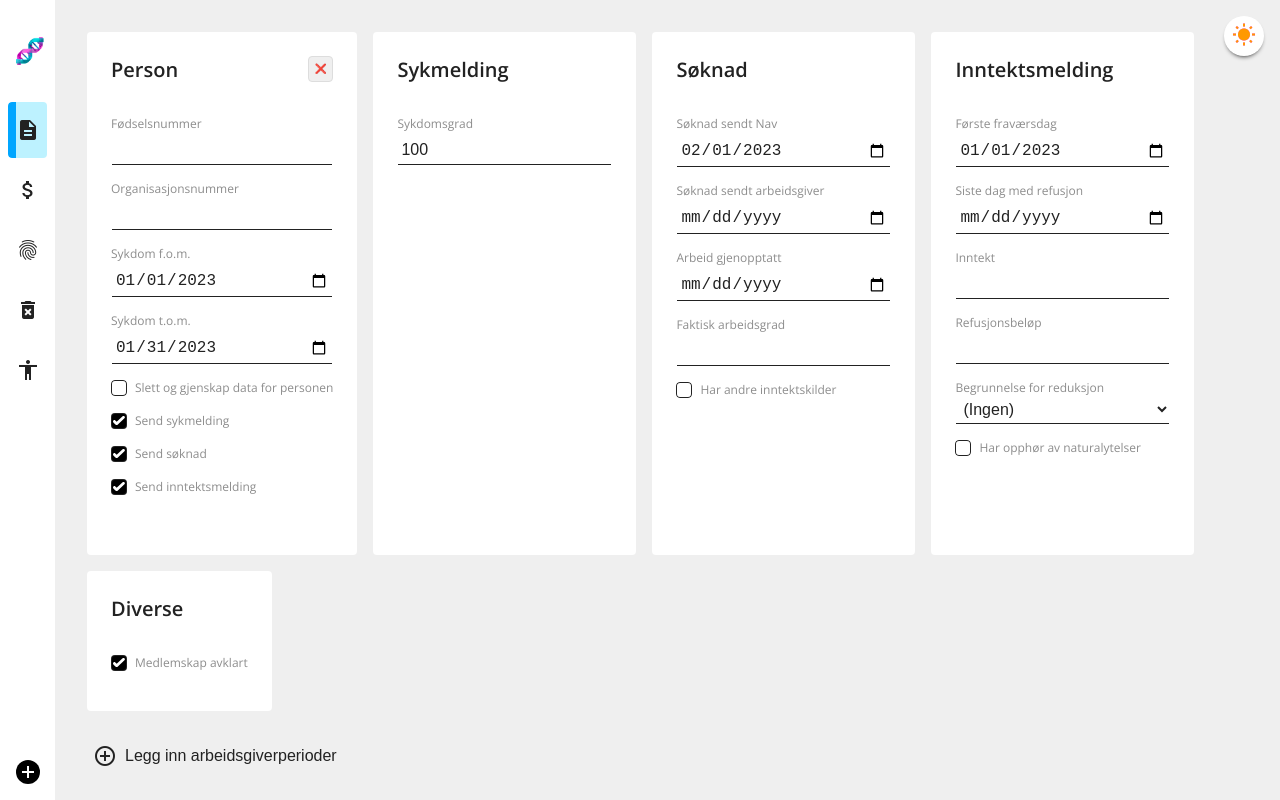
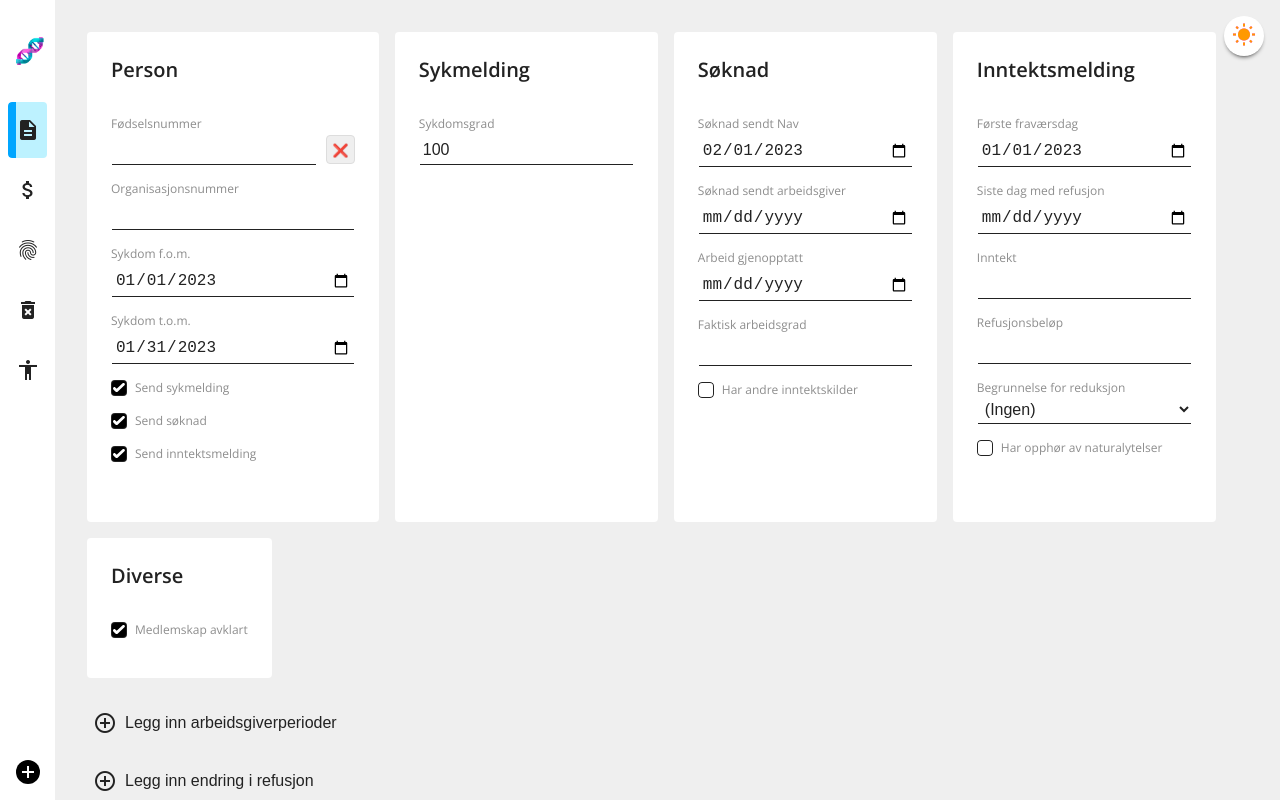
Before and after one commit to navikt/helse-spleis-testdata, a React (Vite) app in the folder frontend/: page / in a window 1280 px wide. Shown: the top 800 px of the page. Built offline with nearby package versions, Linux system fonts and the light colour scheme.

Commit message:
✨ RIP radio button for sletting av person
Det ble rett og slett for dumt å ha en toggle som man må huske å toggle
av før man sendte inn flere dokumenter. En knapp er mer intuitiv for en
slik engangshendelse.

```diff
--- a/frontend/src/screens/opprettDokumenter/OpprettDokumenter.module.css
+++ b/frontend/src/screens/opprettDokumenter/OpprettDokumenter.module.css
@@ -24,42 +24,34 @@
   margin-bottom: var(--block-small);
 }
 
-.PersonHeader {
-  display: grid;
-  grid-template-columns: repeat(2, 1fr);
-  margin-bottom: var(--block-medium);
+.Fødselsnummer {
+  width: 100%;
+  display: flex;
+  flex-direction: row;
+  flex-wrap: wrap;
+  align-items: center;
+  justify-content: space-between;
 }
-.PersonHeader > h2 {
-  margin-bottom: 0;
-  margin-top: 0;
-  font-size: 1.25rem;
-}
-.PersonHeader > .SlettPersonButton {
-  justify-self: end;
+.Fødselsnummer input {
+  width: 96%;
 }
 .SlettPersonButton {
+  align-self: end;
   display: flex;
   justify-content: center;
   align-items: center;
   background: var(--background-color-primary);
   border: #dddddd 1px solid;
   border-radius: 0.25rem;
-  height: 1.6rem;
+  height: 1.8rem;
   aspect-ratio: 1/1;
-  font-size: 0.6rem;
+  font-size: 0.8rem;
   transition: all 0.2s ease;
   cursor: pointer;
 }
 .SlettPersonButton:hover {
   background: var(--active-color-secondary);
   border-color: #00a6ff;
-}
-.SlettPersonFeilmelding {
-  color: red;
-  grid-column: 1 / span 2;
-  justify-self: end;
-  margin-top: 0.3rem;
-  margin-bottom: -2rem;
 }
 
 .PeriodContainer {
@@ -95,6 +87,7 @@
 
 .DocumentError {
   font-size: 12px;
+  width: 220px; /* For å unngå at PersonCard utvider seg når feilmelding skal vises */
 }
 
 .SlettPersonButton.error {
--- a/frontend/src/screens/opprettDokumenter/OpprettDokumenter.tsx
+++ b/frontend/src/screens/opprettDokumenter/OpprettDokumenter.tsx
@@ -2,7 +2,7 @@ import styles from "./OpprettDokumenter.module.css";
 import React, { useState } from "react";
 import { FormProvider, useForm } from "react-hook-form";
 
-import { del, post } from "../../io/api";
+import { post } from "../../io/api";
 import { useSubscribe } from "../../io/subscription";
 
 import { DiverseCard } from "./DiverseCard";
@@ -82,7 +82,6 @@ const createPayload = (
 export const OpprettDokumenter = React.memo(() => {
   const form = useForm({
     defaultValues: {
-      slettPerson: false,
       skalSendeSykmelding: true,
       skalSendeSøknad: true,
       skalSendeInntektsmelding: true,
@@ -90,7 +89,6 @@ export const OpprettDokumenter = React.memo(() => {
     },
   });
 
-  const skalSlettePerson = form.watch("slettPerson");
   const skalSendeSykmelding = form.watch("skalSendeSykmelding");
   const skalSendeSøknad = form.watch("skalSendeSøknad");
   const skalSendeInntektsmelding = form.watch("skalSendeInntektsmelding");
@@ -101,16 +99,6 @@ export const OpprettDokumenter = React.memo(() => {
 
   const [subscribe] = useSubscribe();
 
-  const deletePerson = async (fødselsnummer: string): Promise<Response> => {
-    setIsFetching(true);
-    return del("/person", { ident: fødselsnummer })
-      .catch((error) => {
-        setStatus(error.status);
-        return error;
-      })
-      .finally(() => setIsFetching(false));
-  };
-
   const postPayload = async (data: Record<string, any>): Promise<Response> => {
     return post("/vedtaksperiode", createPayload(data)).finally(() =>
       setIsFetching(false)
@@ -119,17 +107,6 @@ export const OpprettDokumenter = React.memo(() => {
 
   const onSubmit = async (data: Record<string, any>) => {
     setIsFetching(true);
-
-    if (skalSlettePerson) {
-      const response = await deletePerson(data.fnr);
-      setStatus(response.status);
-      const errorBody = await response.text()
-      setErrorBody(errorBody);
-      if (status >= 400) {
-        setIsFetching(false);
-        return;
-      }
-    }
 
     setTimeout(async () => {
       const response = await postPayload(data);
--- a/frontend/src/screens/opprettDokumenter/PersonCard.tsx
+++ b/frontend/src/screens/opprettDokumenter/PersonCard.tsx
@@ -29,22 +29,19 @@ const useDocumentsValidator = () => {
 
 export const PersonCard = React.memo(() => {
   const { register, formState } = useFormContext();
-  const [deleteErrorMessage, setDeleteErrorMessage] = useState(undefined)
+  const [deleteErrorMessage, setDeleteErrorMessage] = useState(undefined);
 
   const validateSendsDocuments = useDocumentsValidator();
 
-  const deleteFailed = (errorMessage) => {
-    setDeleteErrorMessage(errorMessage)
-  }
+  const deleteFailed = (errorMessage: string) => {
+    setDeleteErrorMessage(errorMessage);
+  };
 
   return (
     <Card>
-      <div className={styles.PersonHeader}>
-        <h2 className={styles.PersonTitle}>Person</h2>
-        <DeleteButton errorCallback={deleteFailed} />
-        {deleteErrorMessage && <div className={styles.SlettPersonFeilmelding}>{deleteErrorMessage}</div>}
-      </div>
+      <h2 className={styles.Title}>Person</h2>
       <div className={styles.CardContainer}>
+        <span className={styles.Fødselsnummer}>
           <FormInput
             data-testid="fnr"
             label="Fødselsnummer"
@@ -54,6 +51,8 @@ export const PersonCard = React.memo(() => {
               validate: validateFødselsnummer,
             })}
           />
+          <DeleteButton errorCallback={deleteFailed} />
+        </span>
         <FormInput
           data-testid="orgnummer"
           label="Organisasjonsnummer"
@@ -65,11 +64,6 @@ export const PersonCard = React.memo(() => {
         />
         <SykdomFom />
         <SykdomTom />
-        <Checkbox
-          data-testid="slettPerson"
-          label="Slett og gjenskap data for personen"
-          {...register("slettPerson")}
-        />
         <Checkbox
           label="Send sykmelding"
           {...register("skalSendeSykmelding", {
@@ -91,11 +85,15 @@ export const PersonCard = React.memo(() => {
           })}
           aria-invalid={!!validateSendsDocuments()}
         />
-        {validateSendsDocuments() && (
+        {typeof validateSendsDocuments() === "string" && (
           <ErrorMessage className={styles.DocumentError}>
             {validateSendsDocuments()}
           </ErrorMessage>
         )}
+        {/* Rendres alltid for å unngå resizing av card-et, som har width: max-content */}
+        <ErrorMessage className={styles.DocumentError}>
+          {deleteErrorMessage}
+        </ErrorMessage>
       </div>
     </Card>
   );
```
Also changed, not shown: 1 other file (tests, documents, lock files or other folders). Lines whose indentation alone changed are shown as unchanged.
